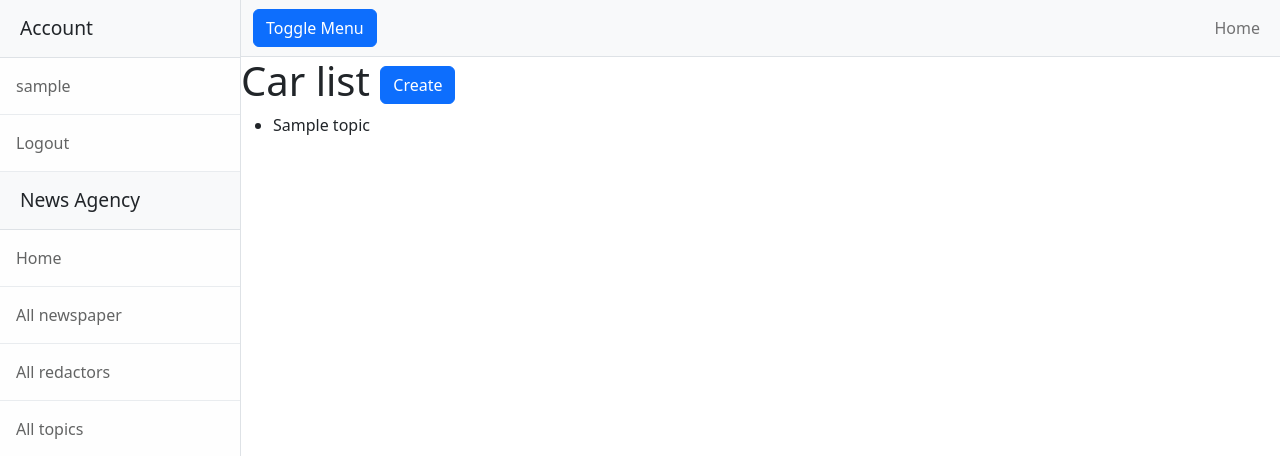
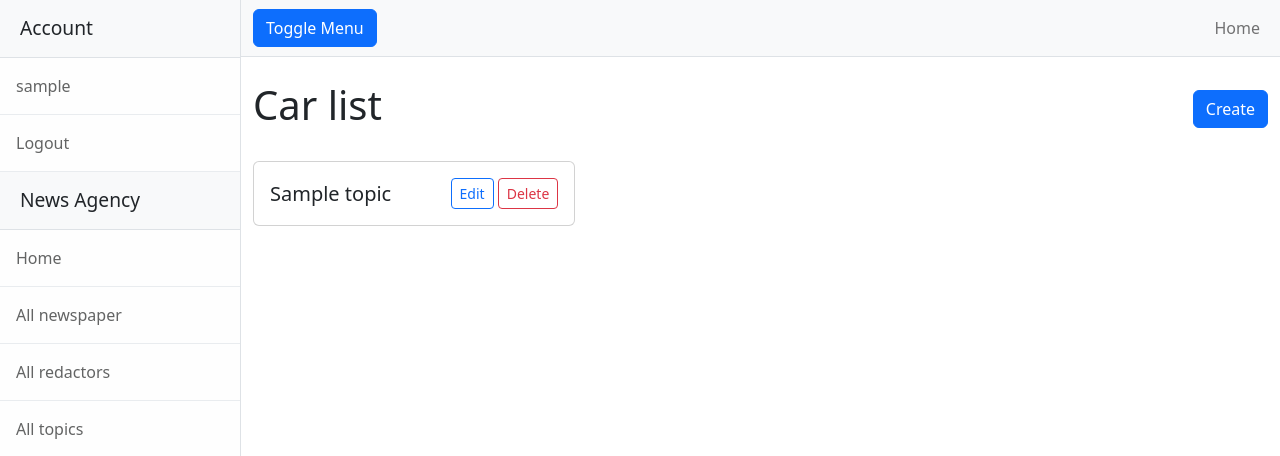
Before and after one commit to mrkanis82-gif/News-agency, a Django app: page /topic/ in a window 1280 px wide. Shown: the top 456 px of the page. Run offline with Django 5.2, Linux system fonts and the light colour scheme; a user stored in the database is signed in; tables that the repository leaves empty hold one stand-in row (values such as "Sample post"); some libraries are stand-ins or nearby versions.

Commit message:
add <div>s with classes to make ui better also add buttons create update for topics additionally changed pagination to 9 to matches ui.

```diff
--- a/agency/views.py
+++ b/agency/views.py
@@ -89,7 +89,7 @@ class RedactorDeleteView(LoginRequiredMixin, generic.DeleteView):
 class TopicListView(LoginRequiredMixin, generic.ListView):
     model = Topic
     template_name = "agency/topic_list.html"
-    paginate_by = 10
+    paginate_by = 9
 
 
 class TopicCreateView(LoginRequiredMixin, generic.CreateView):
--- a/templates/agency/topic_list.html
+++ b/templates/agency/topic_list.html
@@ -1,21 +1,35 @@
 {% extends "base.html" %}
 
 {% block content %}
-  <h1>
-    Car list
-    <a href="{% url 'agency:topic-create' %}" class="btn btn-primary link-to-page">
-      Create
-    </a>
-  </h1>
+  <div class="container mt-4">
+    <div class="d-flex justify-content-between align-items-center mb-4">
+      <h1>Car list</h1>
+      <a href="{% url 'agency:topic-create' %}" class="btn btn-primary">
+        <i class="bi bi-plus-circle"></i> Create
+      </a>
+  </div>
   {% if topic_list %}
-    <ul>
+    <div class="row">
       {% for topic in topic_list %}
-        <li>
-          {{ topic.name }}
-        </li>
+        <div class="col-md-4 mb-3">
+          <div class="card">
+            <div class="card-body d-flex justify-content-between align-items-center">
+              <h5 class="card-title mb-0">{{ topic.name }}</h5>
+              <div>
+                <a href="{% url 'agency:topic-update' topic.id %}" class="btn btn-sm btn-outline-primary">
+                  Edit
+                </a>
+                <a href="{% url 'agency:topic-delete' topic.id %}" class="btn btn-sm btn-outline-danger">
+                  Delete
+                </a>
+              </div>
+            </div>
+          </div>
+        </div>
       {% endfor %}
-    </ul>
+    </div>
   {% else %}
-    <p>There are no topics added yet</p>
+    <div class="alert alert-info">There are no topics added yet</div>
   {% endif %}
+</div>
 {% endblock %}
```
